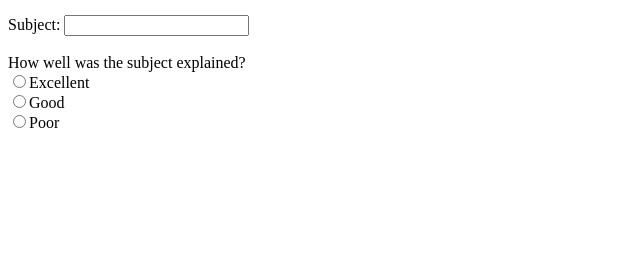
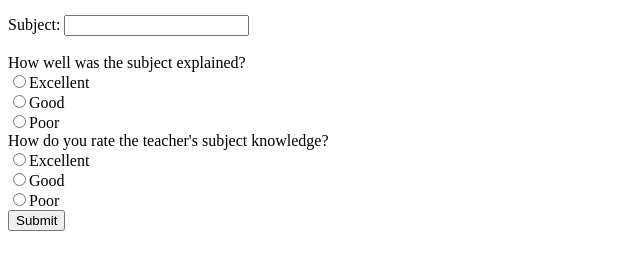
Before and after one commit to eshanshahk/form, a website: page client/student-form.html in a window 1280 px wide. Shown: the part 104-374 px from the top of the page, without its empty margins (0-640 px from the left). Drawn offline with Linux system fonts and the light colour scheme.

Commit message:
second qn done

```diff
--- a/client/student-form.html
+++ b/client/student-form.html
@@ -1,8 +1,10 @@
 <!DOCTYPE html>
 <html>
+
 <head>
   <title>Student response</title>
 </head>
+
 <body>
   <h1>Lecture Evalaution Form</h1>
 
@@ -16,14 +18,17 @@
     <br />
 
     <label> How well was the subject explained? </label><br />
-      <input
-        type="radio"
-        name="explanation"
-        value="excellent"
-        required
-      />Excellent<br />
+    <input type="radio" name="explanation" value="excellent" required />Excellent<br />
     <input type="radio" name="explanation" value="good" />Good<br />
     <input type="radio" name="explanation" value="poor" />Poor<br />
+
+    <label> How do you rate the teacher's subject knowledge?</label><br>
+    <input type="radio" name="subjectKnowledge" value="excellent" required>Excellent<br>
+    <input type="radio" name="subjectKnowledge" value="good">Good<br>
+    <input type="radio" name="subjectKnowledge" value="poor">Poor<br>
+
+    <button type="Submit">Submit</button>
   </form>
 </body>
+
 </html>
```
Lines whose indentation alone changed are shown as unchanged.
